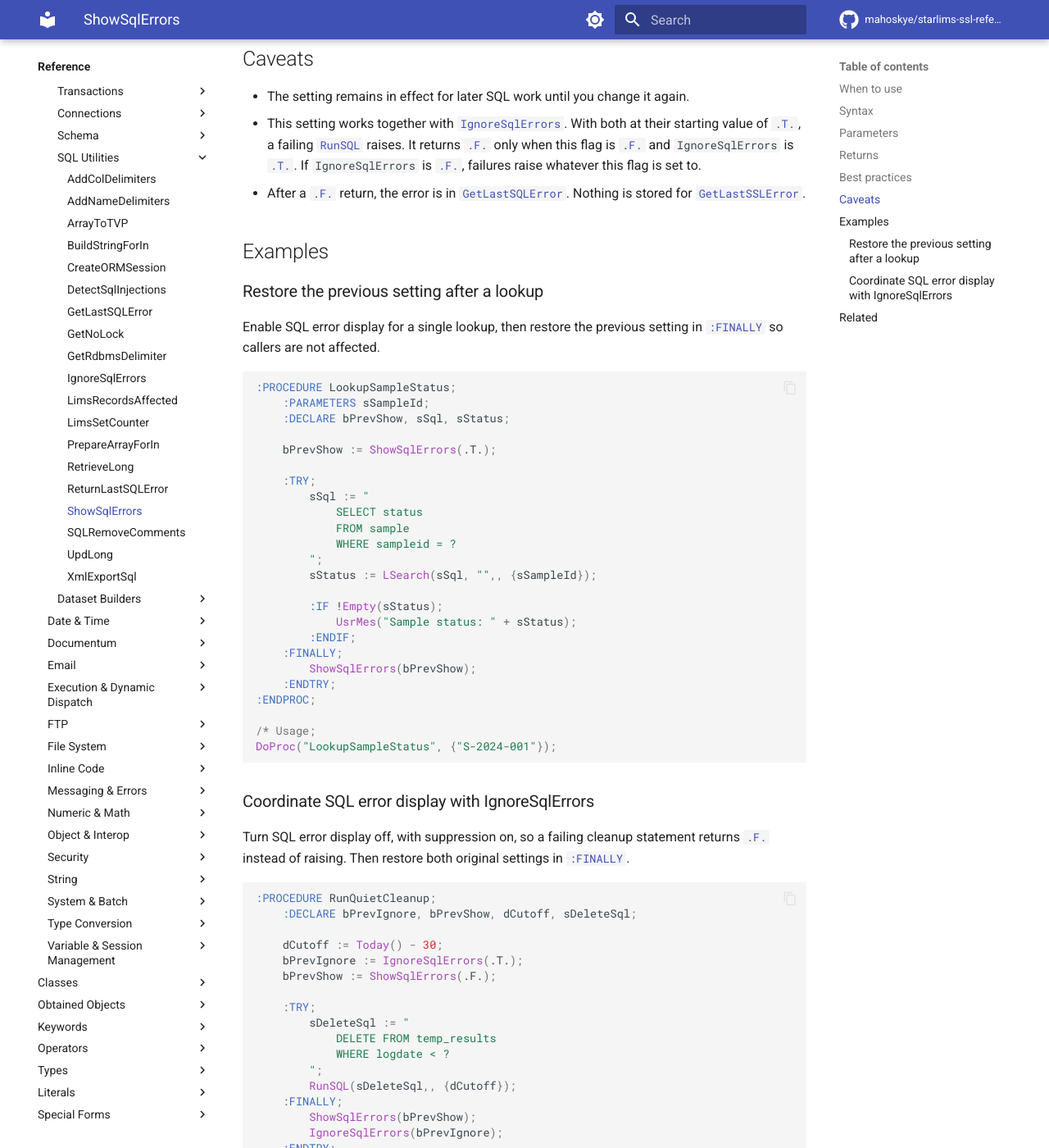
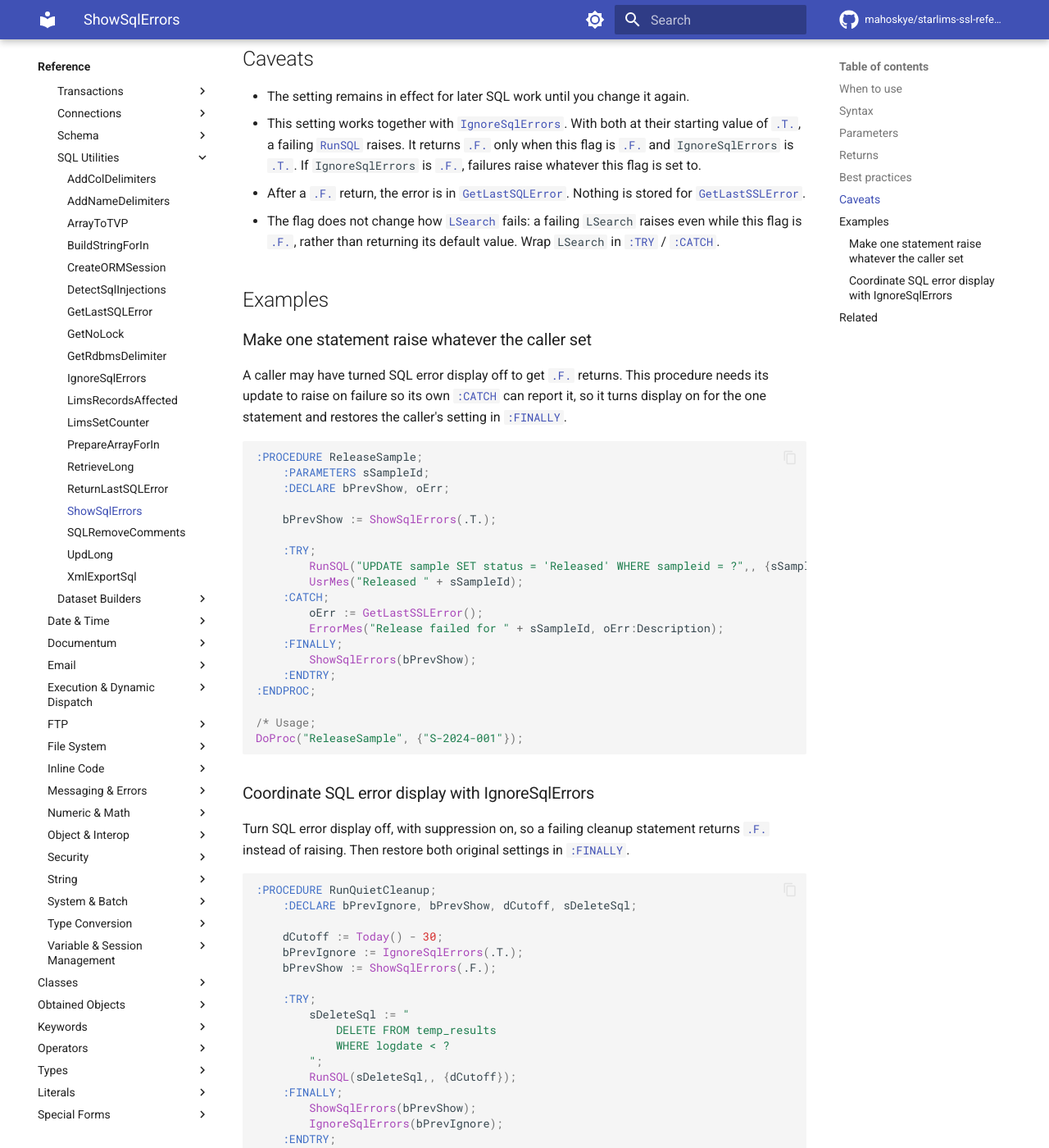
Before and after one commit to mahoskye/starlims-ssl-reference, an MkDocs documentation site: the page built from content/reference/functions/ShowSqlErrors.md, in a window 1280 px wide and 1400 px high, scrolled down 1708 px. Shown: the whole window at 82% size. Built offline with MkDocs 1.6.1 and Material for MkDocs 9.7.7, drawn with Linux system fonts in a browser that asks for light colours; plug-ins that fetch from the network failed and are left out; comment, search, counter and statistics services are not loaded.

Commit message:
docs: LimsType NIL-argument message; ShowSqlErrors does not affect LSearch (closes #84)
Designer confirmed four of the six claims as written: Empty on an
expando, a failed assignment under :RESUME, Ignore .F. raising whatever
Show is, and GetLastSQLError after a raised RunSQL. The other two change:
- LimsType(NIL) raises a null-argument error naming the "param"
  parameter, not "Null argument.".
- A failing LSearch raises even with ShowSqlErrors(.F.), so
  ShowSqlErrors' first example (which toggled the flag around an LSearch)
  is replaced with a RunSQL example, and a caveat is added.

Co-Authored-By: Claude Opus 5.5 <noreply@anthropic.com>

````diff
--- a/content/reference/functions/ShowSqlErrors.md
+++ b/content/reference/functions/ShowSqlErrors.md
@@ -57,38 +57,34 @@ ShowSqlErrors(bEnable)
 - The setting remains in effect for later SQL work until you change it again.
 - This setting works together with [`IgnoreSqlErrors`](IgnoreSqlErrors.md). With both at their starting value of [`.T.`](../literals/true.md), a failing [`RunSQL`](RunSQL.md) raises. It returns [`.F.`](../literals/false.md) only when this flag is [`.F.`](../literals/false.md) and `IgnoreSqlErrors` is [`.T.`](../literals/true.md). If `IgnoreSqlErrors` is [`.F.`](../literals/false.md), failures raise whatever this flag is set to.
 - After a [`.F.`](../literals/false.md) return, the error is in [`GetLastSQLError`](GetLastSQLError.md). Nothing is stored for [`GetLastSSLError`](GetLastSSLError.md).
+- The flag does not change how [`LSearch`](LSearch.md) fails: a failing `LSearch` raises even while this flag is [`.F.`](../literals/false.md), rather than returning its default value. Wrap `LSearch` in [`:TRY`](../keywords/TRY.md) / [`:CATCH`](../keywords/CATCH.md).
 
 ## Examples
 
-### Restore the previous setting after a lookup
+### Make one statement raise whatever the caller set
 
-Enable SQL error display for a single lookup, then restore the previous setting in [`:FINALLY`](../keywords/FINALLY.md) so callers are not affected.
+A caller may have turned SQL error display off to get [`.F.`](../literals/false.md) returns. This procedure needs its update to raise on failure so its own [`:CATCH`](../keywords/CATCH.md) can report it, so it turns display on for the one statement and restores the caller's setting in [`:FINALLY`](../keywords/FINALLY.md).
 
 ```ssl
-:PROCEDURE LookupSampleStatus;
+:PROCEDURE ReleaseSample;
 	:PARAMETERS sSampleId;
-	:DECLARE bPrevShow, sSql, sStatus;
+	:DECLARE bPrevShow, oErr;
 
 	bPrevShow := ShowSqlErrors(.T.);
 
 	:TRY;
-		sSql := "
-		    SELECT status
-		    FROM sample
-		    WHERE sampleid = ?
-		";
-		sStatus := LSearch(sSql, "",, {sSampleId});
-
-		:IF !Empty(sStatus);
-			UsrMes("Sample status: " + sStatus);
-		:ENDIF;
+		RunSQL("UPDATE sample SET status = 'Released' WHERE sampleid = ?",, {sSampleId});
+		UsrMes("Released " + sSampleId);
+	:CATCH;
+		oErr := GetLastSSLError();
+		ErrorMes("Release failed for " + sSampleId, oErr:Description);
 	:FINALLY;
 		ShowSqlErrors(bPrevShow);
 	:ENDTRY;
 :ENDPROC;
 
 /* Usage;
-DoProc("LookupSampleStatus", {"S-2024-001"});
+DoProc("ReleaseSample", {"S-2024-001"});
 ```
 
 ### Coordinate SQL error display with IgnoreSqlErrors
````
Also changed, not shown: content/reference/functions/LimsType.md (+1 -1 lines), 1 other file.
